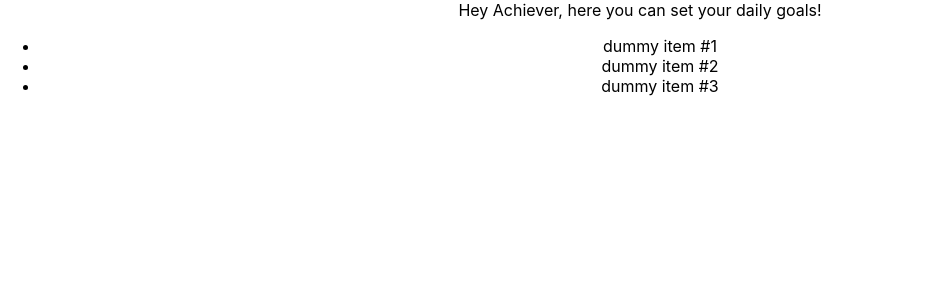
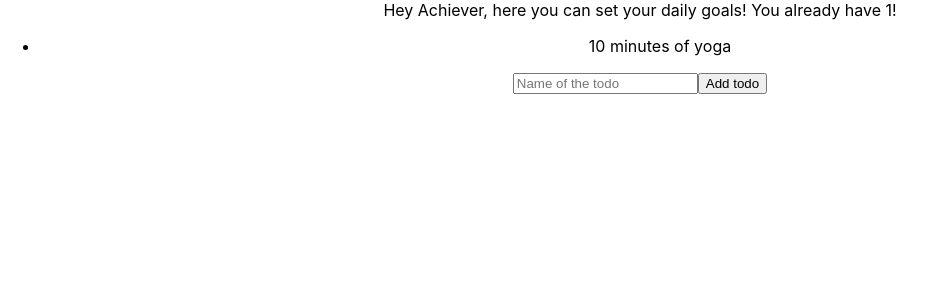
Before and after one commit to sandorfodor/today-todo, a React (Create React App) app: page / in a window 1280 px wide. Shown: the top 300 px of the page, without its empty margins (0-936 px from the left). Built offline with nearby package versions, Linux system fonts and the light colour scheme.

Commit message:
Add context for todos, implement form to add todos, onclick removes todo from list

```diff
--- a/src/App.js
+++ b/src/App.js
@@ -1,12 +1,17 @@
 import './App.css';
 import TodoList from './components/TodoList';
 import AppDescription from './components/AppDescription';
+import TodoContextProvider from './contexts/TodoContext';
+import TodoForm from './components/TodoForm';
 
 const App = () => {
   return (
     <div className="App">
-      <AppDescription />
-      <TodoList />
+      <TodoContextProvider>
+        <AppDescription />
+        <TodoList />
+        <TodoForm />
+      </TodoContextProvider>
     </div>
   );
 }
--- a/src/components/AppDescription.js
+++ b/src/components/AppDescription.js
@@ -1,8 +1,10 @@
-import React from 'react';
+import React, { useContext } from 'react';
+import { TodoContext } from '../contexts/TodoContext';
 
 const AppDescription = () => {
+    const { todos } = useContext(TodoContext)
     return(
-        <div>Hey Achiever, here you can set your daily goals!</div>
+        <div>Hey Achiever, here you can set your daily goals! You already have { todos.length }!</div>
     );
 }
 
--- /dev/null
+++ b/src/components/TodoForm.js
@@ -0,0 +1,21 @@
+import React, { useContext, useState } from 'react';
+import { TodoContext } from '../contexts/TodoContext';
+
+const TodoForm = () => {
+    const { addTodo } = useContext(TodoContext);
+    const [name, setName] = useState('');
+
+    const handleSubmit = e => {
+        e.preventDefault();
+        addTodo(name);
+    }
+
+    return (
+        <form onSubmit={handleSubmit}>
+            <input type="text" placeholder="Name of the todo" value={name} onChange={(e) => setName(e.target.value)}  required />
+            <input type="submit" value="Add todo" />
+        </form>
+    );
+};
+
+export default TodoForm;
--- a/src/components/TodoList.js
+++ b/src/components/TodoList.js
@@ -1,14 +1,19 @@
-import React from 'react';
+import React, { useContext } from 'react';
+import { TodoContext } from '../contexts/TodoContext';
 
 const TodoList = () => {
-    return (
+    const { todos, removeTodo } = useContext(TodoContext);
+
+    return todos.length ? (
         <div>
             <ul>
-                <li className="todo-item">dummy item #1</li>
-                <li className="todo-item">dummy item #2</li>
-                <li className="todo-item">dummy item #3</li>
+                { todos.map(todo => {
+                    return (<li className="todo-item" onClick={() => removeTodo(todo.name)}>{ todo.name }</li>);
+                }) }
             </ul>
         </div>
+    ) : (
+        <div>Nothing to do.</div>
     );
 }
 
--- /dev/null
+++ b/src/contexts/TodoContext.js
@@ -0,0 +1,25 @@
+import React, { createContext, useState } from 'react';
+
+export const TodoContext = createContext();
+
+const TodoContextProvider = props => {
+    const [todos, setTodos] = useState([
+        { name: '10 minutes of yoga' }
+    ]);
+
+    const addTodo = name => {
+        setTodos([...todos, { name }])
+    }
+
+    const removeTodo = name => {
+        setTodos(todos.filter(todo => todo.name !== name));
+    }
+
+    return (
+        <TodoContext.Provider value={{ todos, addTodo, removeTodo }}>
+            { props.children }
+        </TodoContext.Provider>
+    );
+}
+
+export default TodoContextProvider;
```
